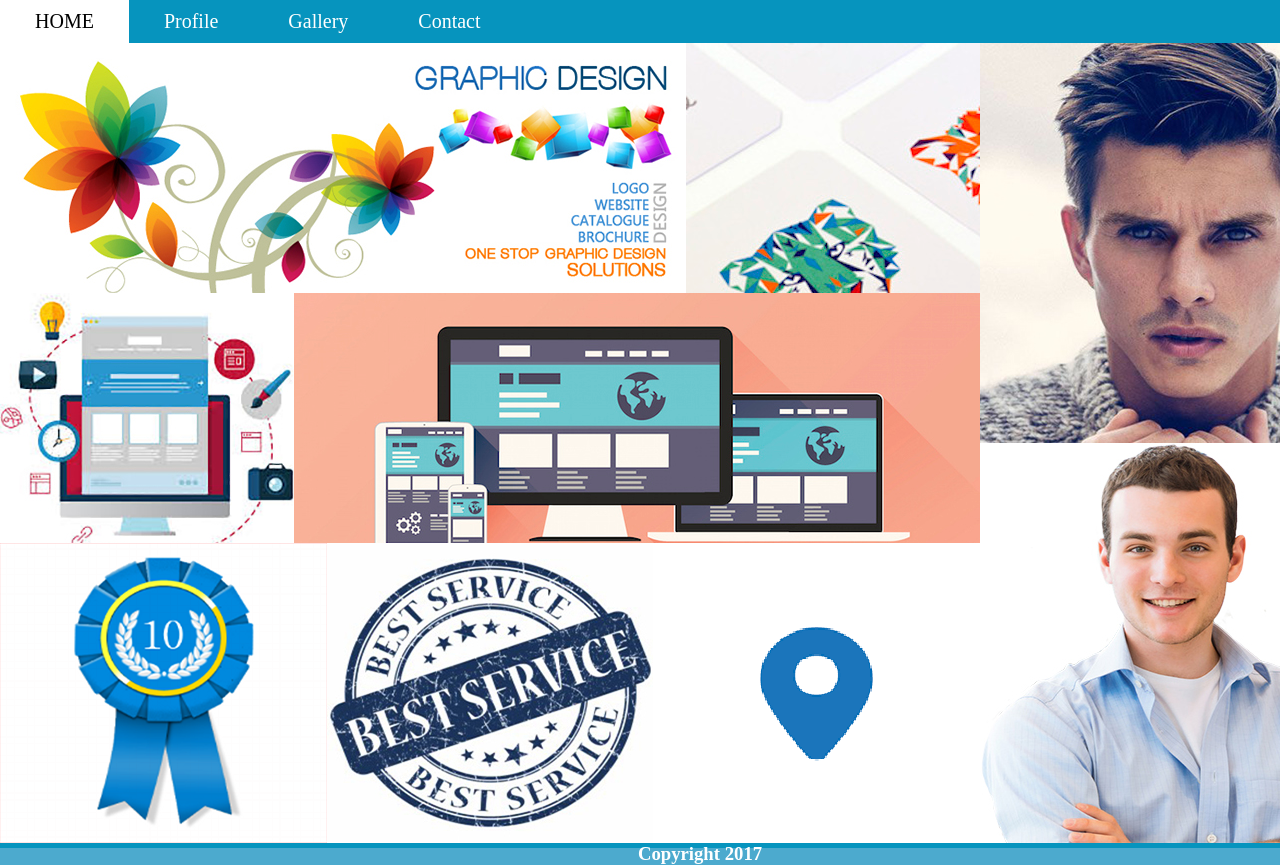
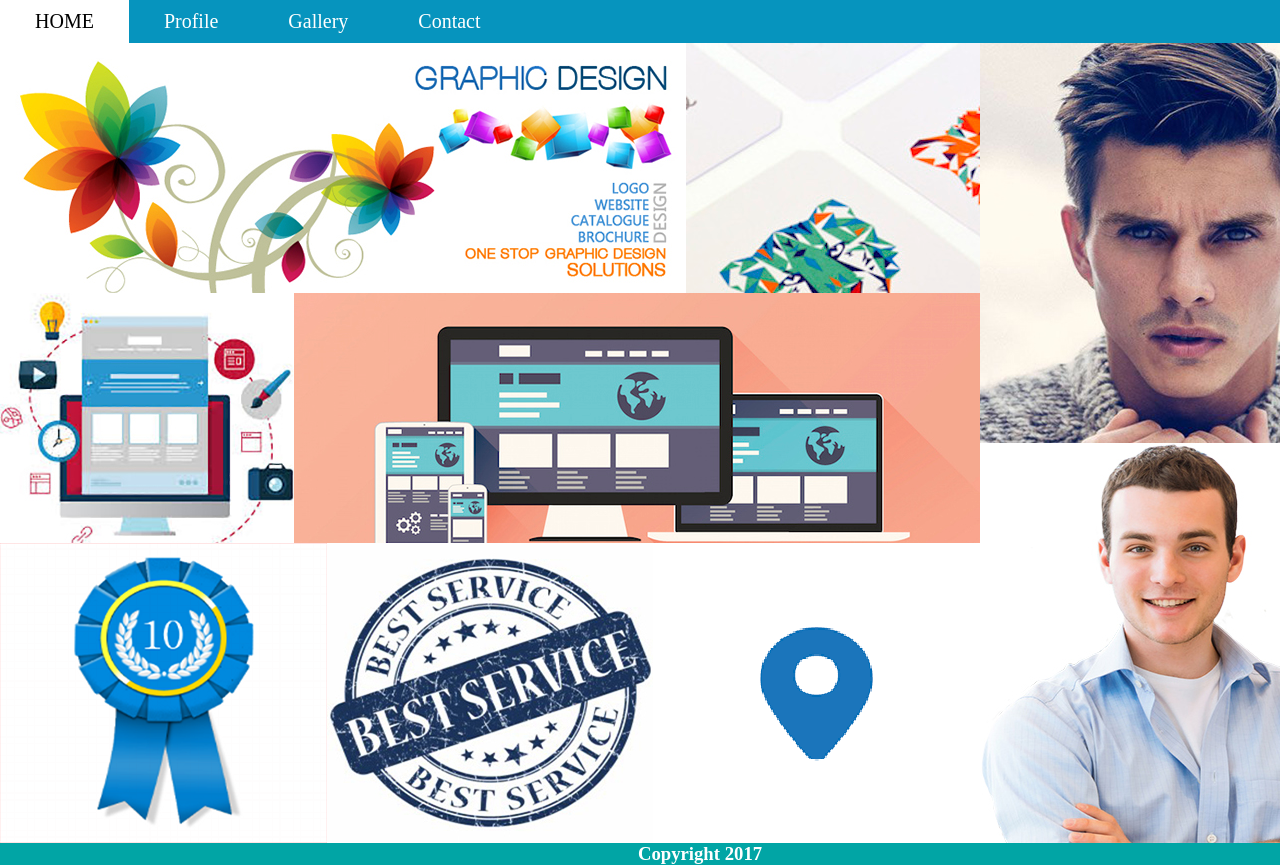
Before and after one commit to orponchy/assigntment2, a plain HTML site: page index.html in a window 1280 px wide. Shown: the top 865 px of the page. Drawn offline with Linux system fonts and the light colour scheme.

Commit message:
Update style.css

```diff
--- a/css/style.css
+++ b/css/style.css
@@ -77,6 +77,7 @@ background: cyan;
 }
 .footer{
 	    background: rgba(8, 137, 188, 0.72) none repeat scroll 0% 0%;
+
 }
 
 h3{
@@ -84,4 +85,5 @@ color: #FFF;
 text-align: center;
 margin: 0px;
 padding: 0px;
+background: #01a5a5;
 }
```
